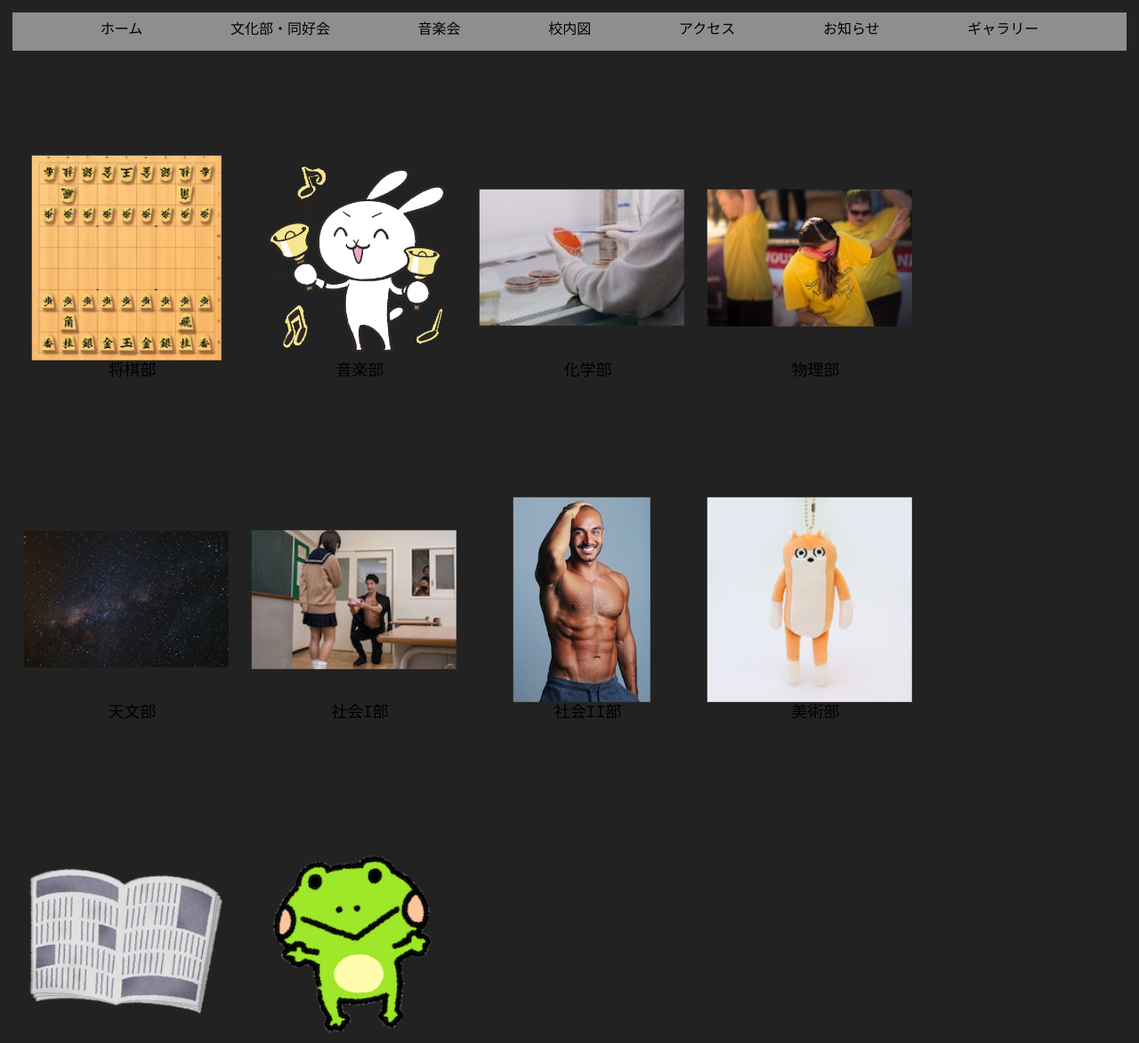
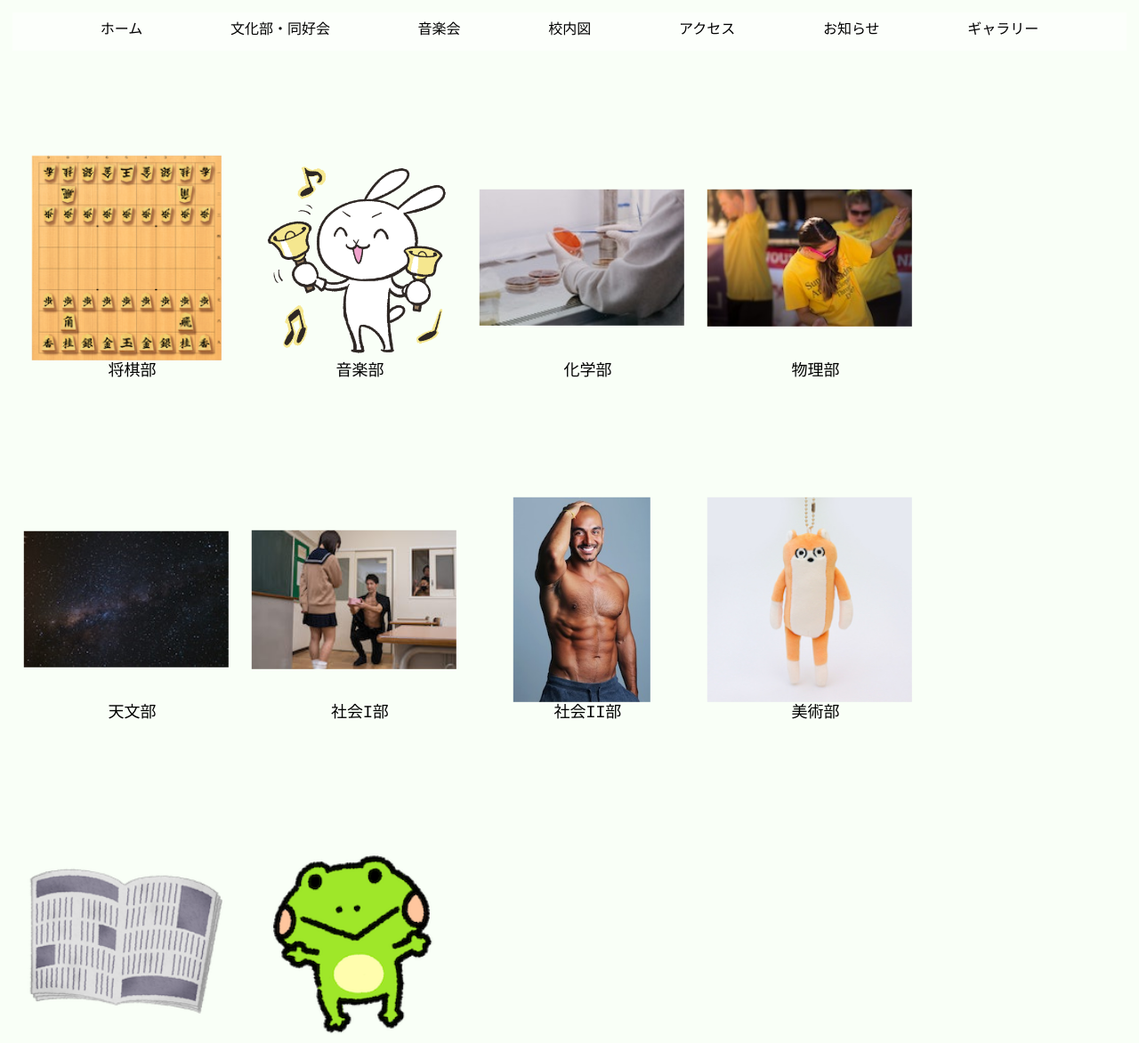
Before and after one commit to Haru18Mori/koyo_test, a Django app: page /club in a window 1280 px wide. Shown: the top 1172 px of the page at 89% size. Run offline with Django 4.2, Linux system fonts and the light colour scheme; data comes from the database, SQL or seed files in the repository.

Commit message:
2回目のmainでのコンフリクト直し

```diff
--- a/main/static/main/css/club.css
+++ b/main/static/main/css/club.css
@@ -5,7 +5,7 @@
 }
 
 body {
-  background: #222;
+  background: rgba(248, 255, 245, 0.8);
   text-align: center;
   font-family: "Roboto Mono";
   padding: 1em;
```
